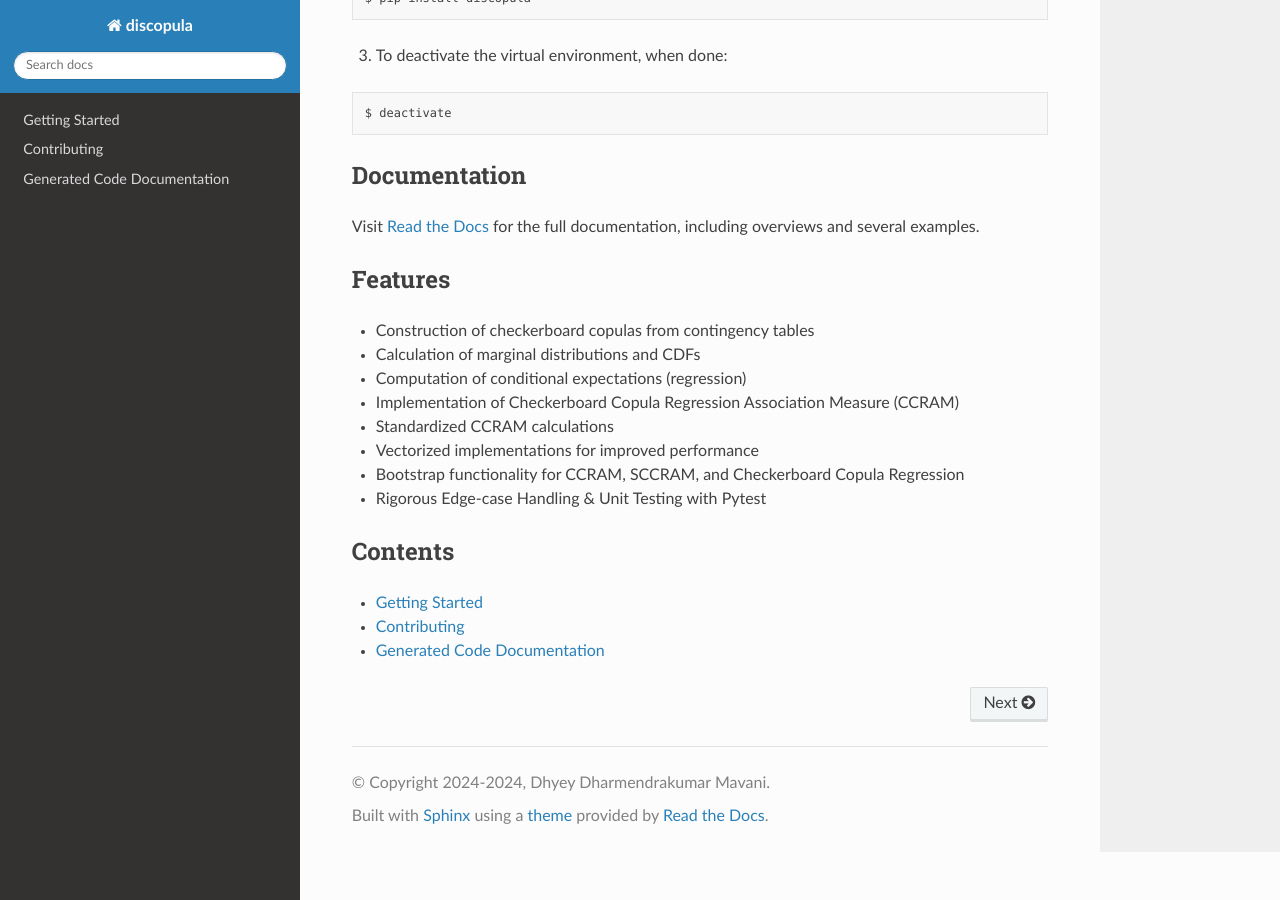
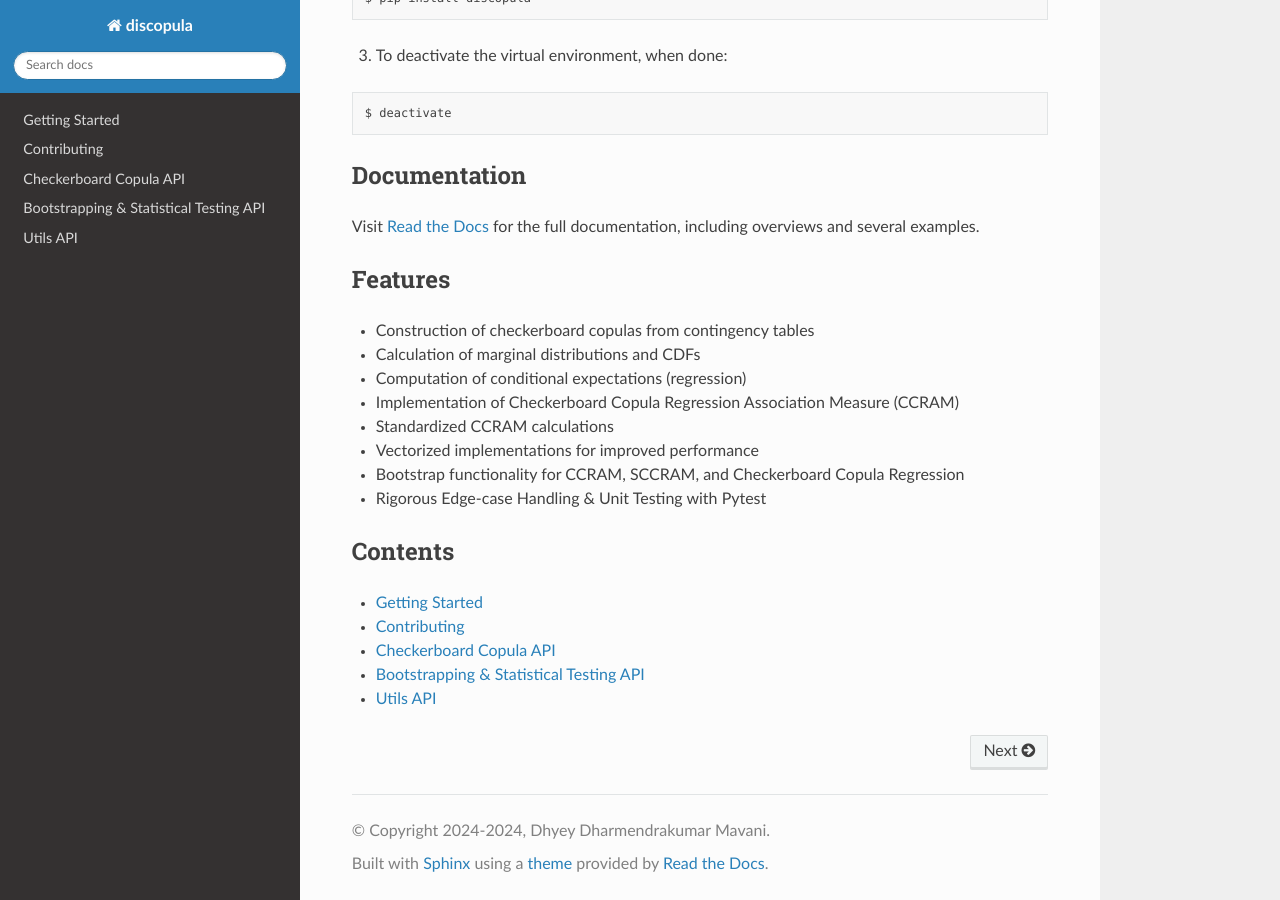
Before and after one commit to dmavani25/discopula, a Sphinx documentation site: the page built from docs/index.md, in a window 1280 px wide and 900 px high, scrolled down 826 px. Built offline with Sphinx 7.4.7 and the Read the Docs theme 3.1.0, drawn with Linux system fonts in a browser that asks for light colours.

Commit message:
Refactor Checkerboard Copula documentation, remove obsolete code documentation, and create new API documentation files

````diff
--- a/docs/code.md
+++ b/docs/copula-code.md
@@ -1,7 +1,7 @@
-# Generated Code Documentation
+# Checkerboard Copula API
 
 ```{autodoc2-object} discopula.checkerboard.copula
 render_plugin = "myst"
 no_index = true
-show_source = true
+show_signature = true
 ```
--- a/docs/index.md
+++ b/docs/index.md
@@ -64,5 +64,7 @@ Visit [Read the Docs](https://discopula.readthedocs.org) for the full documentat
 :maxdepth: 1
 getting-started.md
 contributing.md
-code.md
+copula-code.md
+statsim-code.md
+utils-code.md
 ```
--- /dev/null
+++ b/docs/statsim-code.md
@@ -0,0 +1,7 @@
+# Bootstrapping & Statistical Testing API
+
+```{autodoc2-object} discopula.checkerboard.statsim
+render_plugin = "myst"
+no_index = true
+show_signature = true
+```
````
Also changed, not shown: docs/utils-code.md (added, +7 -0 lines), 2 other files.
